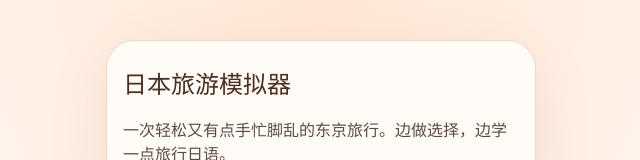
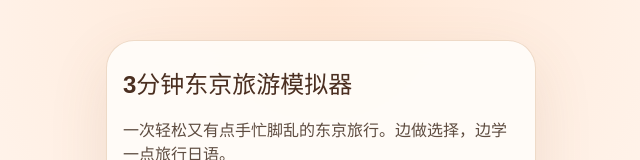
Before and after one commit to zhangwenluan22-cyber/tokyo-travel-simulator, a React (Vite) app: page / in a window 1280 px wide. Shown: the top 160 px of the page, without its empty margins (319-959 px from the left). Built offline with nearby package versions, Linux system fonts and the light colour scheme.

Commit message:
chore: update landing title and copy

```diff
--- a/src/App.tsx
+++ b/src/App.tsx
@@ -490,7 +490,7 @@ function App() {
     return (
       <main className="app-shell">
         <section className="phone-frame start-screen">
-          <h1>日本旅游模拟器</h1>
+          <h1>3分钟东京旅游模拟器</h1>
           <p className="lead">
             一次轻松又有点手忙脚乱的东京旅行。边做选择，边学一点旅行日语。
           </p>
--- a/src/data/gameData.ts
+++ b/src/data/gameData.ts
@@ -603,7 +603,7 @@ export const scenes: Record<string, Scene> = {
     title: '便利店篇',
     type: 'choice',
     imageBaseName: '便利店篇',
-    description: '夜深了，你想简单吃点热腾腾的宵夜。',
+    description: '夜深了，你在回酒店路上突然有点饿了，想简单吃点热腾腾的宵夜。',
     choices: [
       {
         id: 'oden',
```
